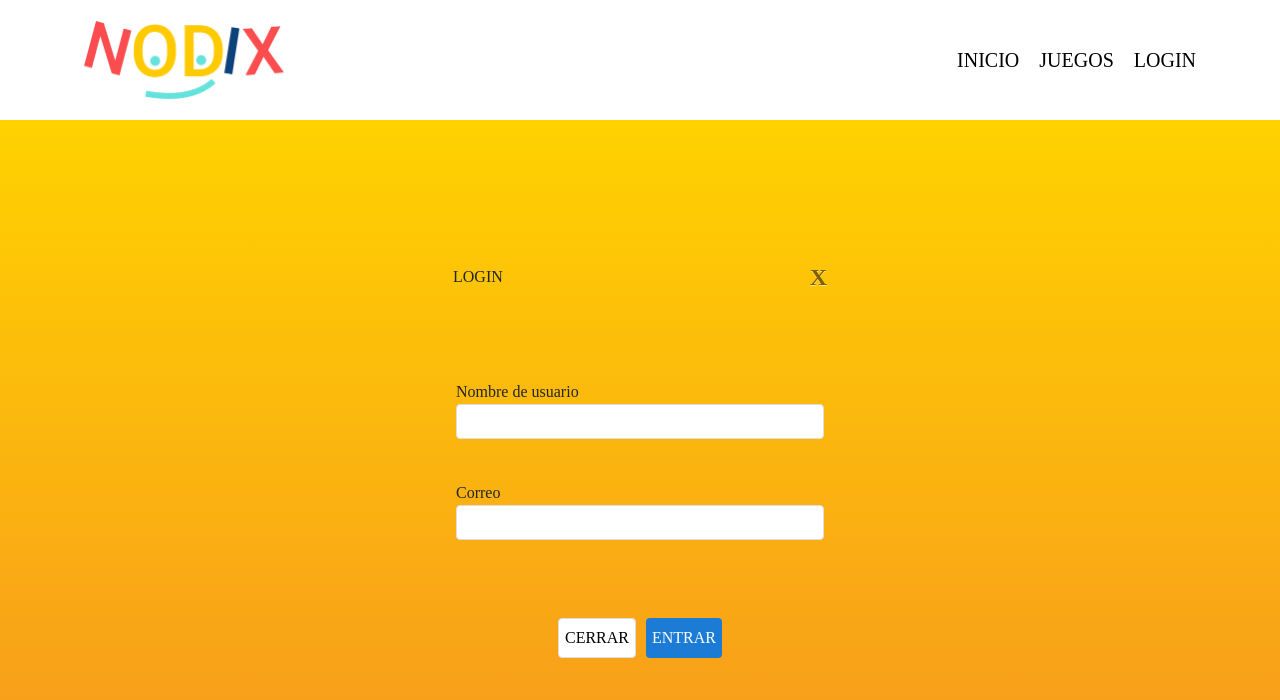
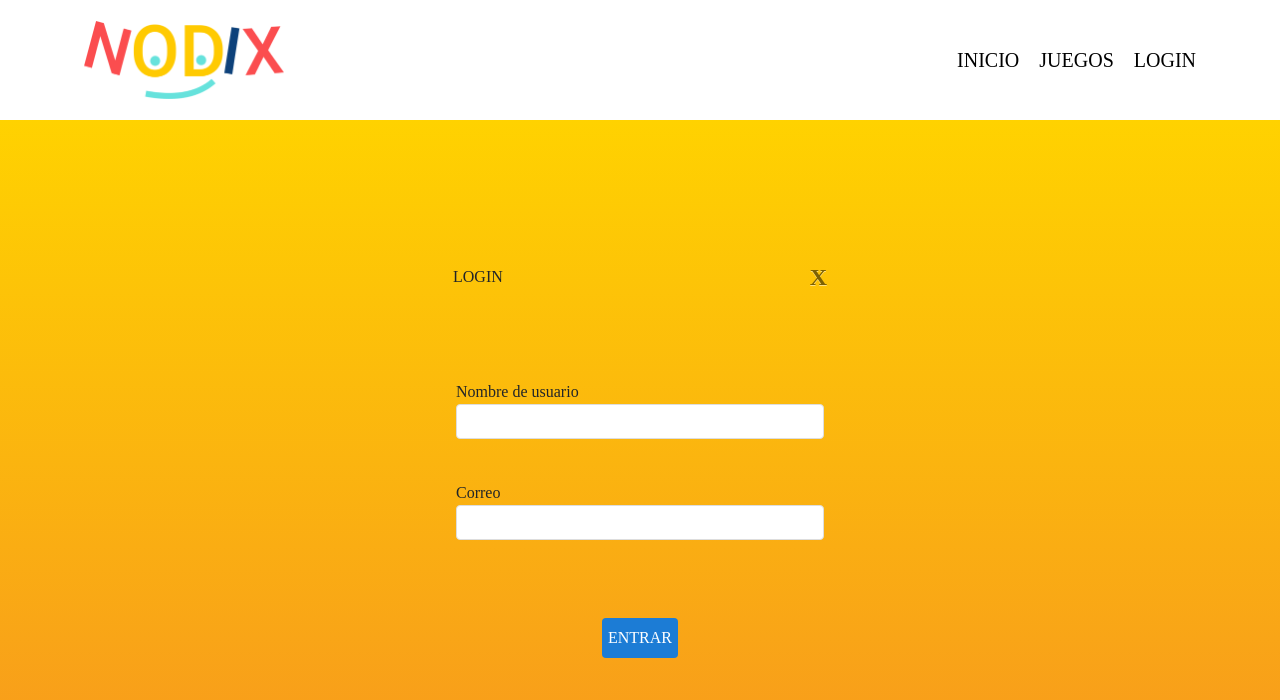
Before and after one commit to Devs4good/ludocandys, a React (Create React App) app: page /login in a window 1280 px wide. Shown: the top 700 px of the page. Built offline with nearby package versions, Linux system fonts and the light colour scheme; a web font is replaced by a local one; what speak-tts would draw is missing.

Commit message:
button cerrar remove

```diff
--- a/src/components/Login/index.js
+++ b/src/components/Login/index.js
@@ -1,24 +1,19 @@
-import React, { Component } from 'react';
-import {Link} from 'react-router-dom';
+import React, { Component } from "react";
+import { Link } from "react-router-dom";
 import "./login.css";
 
-
 class Login extends Component {
-
   render() {
     return (
       <div className="login">
         <div className="loginBox">
-
           <div className="loginContainer">
-
             <div className="head">
               <span>LOGIN</span>
               <Link to="/">
                 <span className="close"> X </span>
               </Link>
             </div>
-
 
             <div className="input-box">
               <div className="input-container">
@@ -32,12 +27,17 @@ class Login extends Component {
             </div>
 
             <div className="button-container">
-            <button className="btn-close" onClick={() => console.log("aa")}>
+              {/* <button className="btn-close" onClick={() => console.log("aa")}>
               <Link to='/' style={{ textDecoration: 'none', color: 'black' }}>CERRAR</Link>
-            </button>
+            </button> */}
 
               <button className="btn-enter" onClick={() => console.log("aa")}>
-              <Link to='/juegos' style={{ textDecoration: 'none', color: 'white' }}>ENTRAR</Link>
+                <Link
+                  to="/juegos"
+                  style={{ textDecoration: "none", color: "white" }}
+                >
+                  ENTRAR
+                </Link>
               </button>
             </div>
           </div>
@@ -45,7 +45,6 @@ class Login extends Component {
       </div>
     );
   }
-
-};
+}
 
 export default Login;
```
Lines whose indentation alone changed are shown as unchanged.
